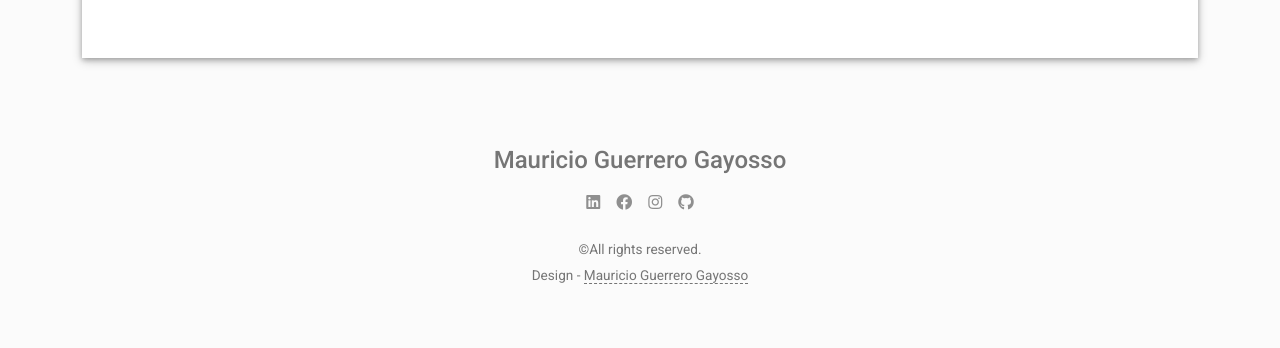
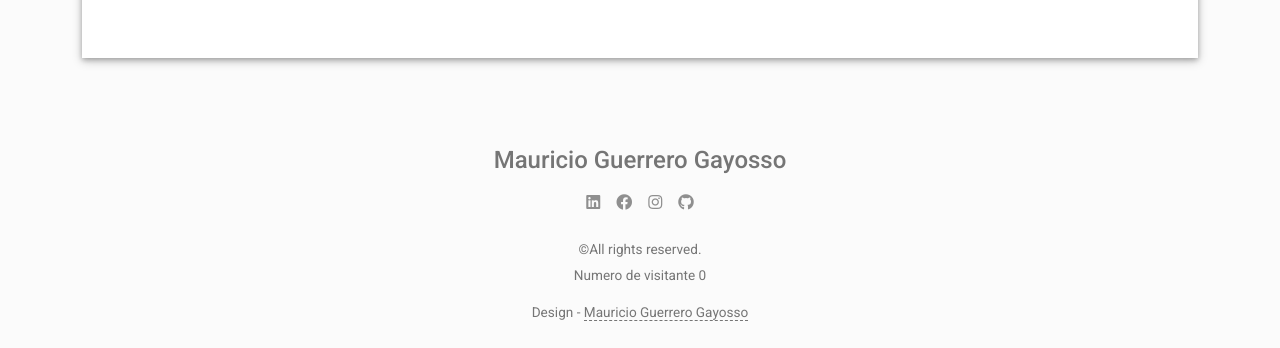
Before and after one commit to MauGayosso/pwa-cv, a plain HTML site: page index.html in a window 1280 px wide. Shown: the part 2948-3296 px from the top of the page. Before the commit the page ends 3258 px from the top, so only its background shows below. Drawn offline with Linux system fonts and the light colour scheme.

```diff
--- a/index.html
+++ b/index.html
@@ -295,6 +295,7 @@
         </div>
         <div class="text-small">
           <div class="mb-1">&copy;All rights reserved.</div>
+          <div class="mb-1"><p>Numero de visitante <span id="visitor-count"></span></p></div>
           <div>Design - <a href="https://github.com/MauGayosso/" target="_blank">Mauricio Guerrero Gayosso</a></div>
         </div>
       </div>
--- a/scripts/countV.js
+++ b/scripts/countV.js
@@ -1,13 +1,10 @@
 let visitors = 0;
 
 if (localStorage.getItem('visitors')) {
-    visitors = parseInt(localStorage.getItem('visitors'));
-  } else {
-    visitors = 0;
-  }
+  visitors = parseInt(localStorage.getItem('visitors'));
+} else {
+  visitors = 0;
+}
 
-visitors++;
-
-localStorage.setItem('visitors', visitors);
-
-console.log('Número de visitantes: ' + visitors);
+const visitorCount = document.getElementById('visitor-count');
+visitorCount.textContent = visitors;
```
